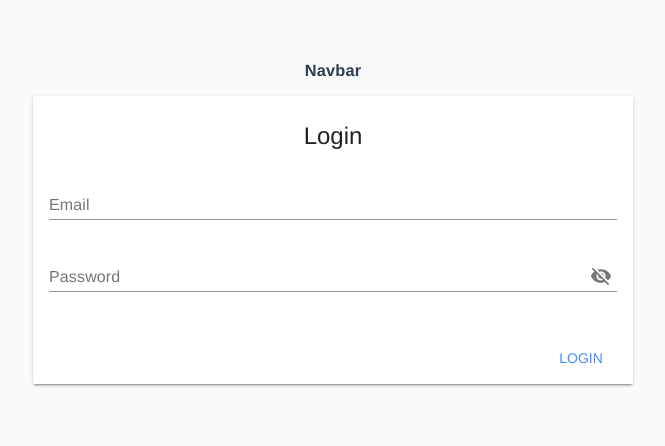
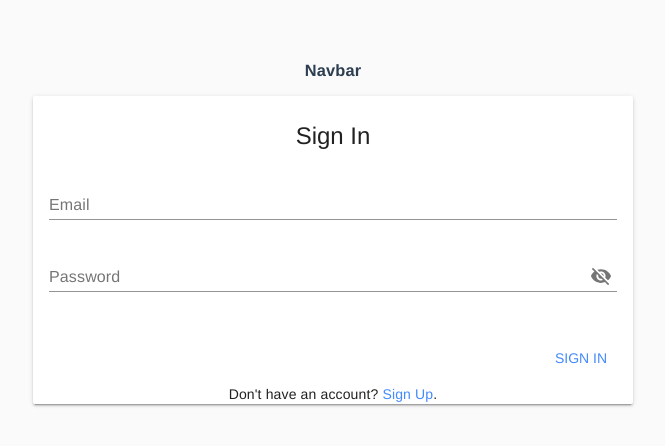
Before and after one commit to ArmaanLala/invEZ, a Vue app in the folder client/: page /signin in a window 1280 px wide. Shown: the top 446 px of the page, without its empty margins (307-972 px from the left). Built offline with nearby package versions, Linux system fonts and the light colour scheme.

Commit message:
Update SignIn.vue

```diff
--- a/client/src/components/SignIn.vue
+++ b/client/src/components/SignIn.vue
@@ -3,7 +3,7 @@
     <form novalidate class="md-layout" @submit.prevent="validateUser">
       <md-card md-with-hover class="md-layout-item md-size-50 md-small-size-100">
         <md-card-header>
-          <div class="md-title">Login</div>
+          <div class="md-title">Sign In</div>
         </md-card-header>
 
         <md-card-content>
@@ -26,8 +26,9 @@
         <md-progress-bar md-mode="indeterminate" v-if="sending" />
 
         <md-card-actions>
-          <md-button type="submit" class="md-primary" :disabled="sending">Login</md-button>
+			<md-button type="submit" class="md-primary" :disabled="sending">Sign In</md-button>
         </md-card-actions>
+		<span>Don't have an account? <router-link to="/signup">Sign Up</router-link>.</span>
       </md-card>
 
       <md-snackbar :md-active.sync="userSaved">The user {{ lastUser }} was saved with success!</md-snackbar>
@@ -45,7 +46,7 @@
   } from 'vuelidate/lib/validators'
 
   export default {
-    name: 'FormValidation',
+    name: 'SignIn',
     mixins: [validationMixin],
     data: () => ({
       form: {
@@ -134,6 +135,7 @@
 	right: 0;
 	left: 0;
 }
+
 form {
 	margin:  auto;
 	justify-content: center;
```
Lines whose indentation alone changed are shown as unchanged.
